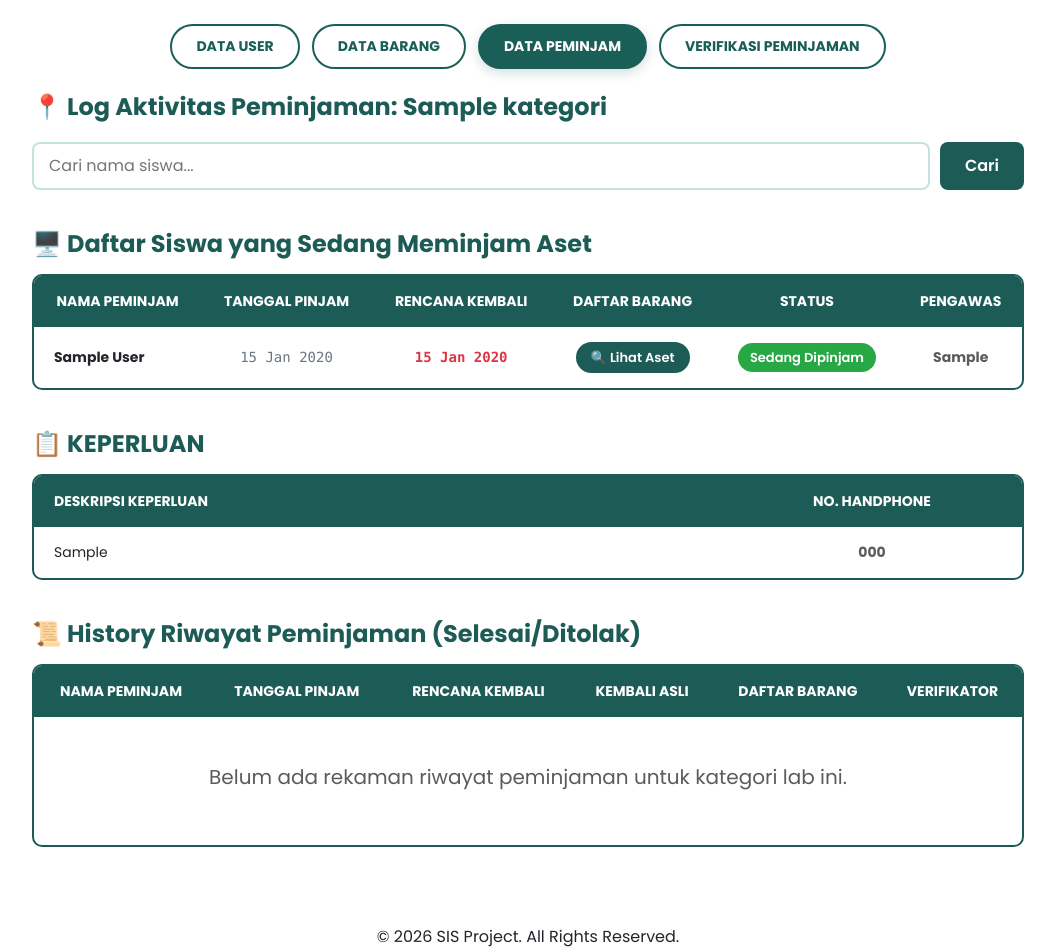
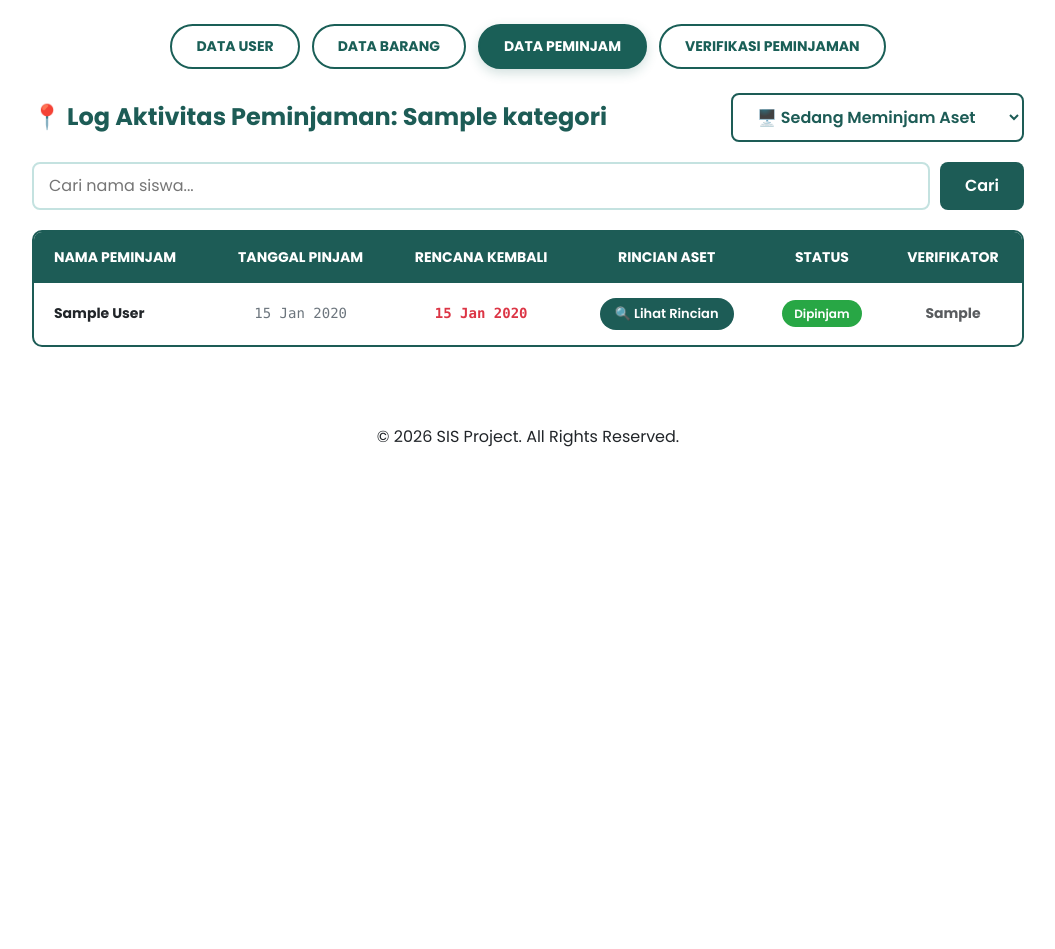
Before and after one commit to Ryan-1205/SIS, a PHP site: page /SIS/admin_peminjam.php in a window 1280 px wide. Shown: the part 66-1015 px from the top of the page, without its empty margins (112-1167 px from the left). After the commit the page ends 513 px from the top, so only its background shows below. Run offline with PHP 8.4, Linux system fonts and the light colour scheme; the visitor is signed in with stand-in values (Sample User, id 1); tables that the repository leaves empty or names only in its code hold one stand-in row (values such as "Sample post"); some libraries are stand-ins or nearby versions.

Commit message:
update admin

```diff
--- a/admin_peminjam.php
+++ b/admin_peminjam.php
@@ -17,6 +17,9 @@ $data_lab = mysqli_fetch_array($query_nama_lab);
 $nama_lab_tampil = $data_lab ? $data_lab['nama_kategori'] : "Laboratorium";
 
 $search = isset($_GET['search']) ? $_GET['search'] : '';
+
+// PROSES FILTER UTAMA: Menentukan mode view ('aktif' untuk sedang meminjam, 'history' untuk riwayat)
+$view_mode = isset($_GET['view']) && $_GET['view'] === 'history' ? 'history' : 'aktif';
 ?>
 <!DOCTYPE html>
 <html lang="en">
@@ -27,7 +30,6 @@ $search = isset($_GET['search']) ? $_GET['search'] : '';
     <link href="https://fonts.googleapis.com/css2?family=Poppins:wght@300;400;600;700&display=swap" rel="stylesheet">
     <link rel="stylesheet" href="assets/css/style.css?v=2.7">
     <style>
-        /* REVISI: Mengaktifkan standar wrapper & table SIS warna tosca secara konsisten */
         .admin-table-wrapper {
             max-width: 1000px;
             margin: 0 auto 30px auto;
@@ -59,7 +61,6 @@ $search = isset($_GET['search']) ? $_GET['search'] : '';
             border-bottom: none;
         }
 
-        /* REVISI: Tombol detail diselaraskan ke tema warna sistem SIS */
         .btn-detail-barang {
             background-color: var(--tosca-tua);
             color: white;
@@ -77,19 +78,9 @@ $search = isset($_GET['search']) ? $_GET['search'] : '';
             color: white;
         }
 
-        /* Komponen Badge Status */
-        .badge-approved { background-color: #28a745; color: white; padding: 5px 12px; border-radius: 15px; font-size: 13px; font-weight: 600; }
-        .badge-returned { background-color: #0288d1; color: white; padding: 5px 12px; border-radius: 15px; font-size: 13px; font-weight: 600; }
-        .badge-rejected { background-color: #dc3545; color: white; padding: 5px 12px; border-radius: 15px; font-size: 13px; font-weight: 600; }
+        .badge-approved { background-color: #28a745; color: white; padding: 5px 12px; border-radius: 15px; font-size: 12px; font-weight: 600; }
+        .badge-returned { background-color: #0288d1; color: white; padding: 5px 12px; border-radius: 15px; font-size: 12px; font-weight: 600; }
 
-        .section-title-admin {
-            color: var(--tosca-tua);
-            font-weight: 700;
-            max-width: 1000px;
-            margin: 40px auto 15px auto;
-        }
-
-        /* REVISI: Merapikan bar form pencarian agar sejajar */
         .admin-search-container {
             max-width: 1000px;
             margin: 20px auto;
@@ -116,6 +107,16 @@ $search = isset($_GET['search']) ? $_GET['search'] : '';
             border-radius: 8px;
             font-weight: 600;
         }
+        .filter-select {
+            padding: 10px 20px;
+            border: 2px solid var(--tosca-tua);
+            border-radius: 8px;
+            color: var(--tosca-tua);
+            font-weight: 600;
+            outline: none;
+            cursor: pointer;
+            background: white;
+        }
     </style>
 </head>
 <body>
@@ -125,170 +126,108 @@ $search = isset($_GET['search']) ? $_GET['search'] : '';
     <div class="safe-container px-3 pb-5 mt-4">
         <?php include 'sub_header_admin.php'; ?>
 
-        <div class="mx-auto mt-4 mb-2" style="max-width: 1000px;">
+        <div class="mx-auto mt-4 mb-2 d-flex justify-content-between align-items-center" style="max-width: 1000px;">
             <h4 class="fw-bold m-0" style="color: var(--tosca-tua);">📍 Log Aktivitas Peminjaman: <?= htmlspecialchars($nama_lab_tampil); ?></h4>
+
+            <select class="filter-select" onchange="location = this.value;">
+                <option value="admin_peminjam.php?view=aktif<?= !empty($search) ? '&search='.urlencode($search) : '' ?>" <?= $view_mode == 'aktif' ? 'selected' : '' ?>>🖥️ Sedang Meminjam Aset</option>
+                <option value="admin_peminjam.php?view=history<?= !empty($search) ? '&search='.urlencode($search) : '' ?>" <?= $view_mode == 'history' ? 'selected' : '' ?>>📜 Riwayat Selesai & Ditolak</option>
+            </select>
         </div>
 
         <div class="admin-search-container">
             <form action="" method="GET" class="admin-search-form">
+                <input type="hidden" name="view" value="<?= $view_mode; ?>">
                 <input type="text" name="search" placeholder="Cari nama siswa..." value="<?= htmlspecialchars($search) ?>">
                 <button type="submit">Cari</button>
             </form>
         </div>
 
-        <h4 class="section-title-admin">🖥️ Daftar Siswa yang Sedang Meminjam Aset</h4>
         <div class="admin-table-wrapper">
             <table class="admin-table">
                 <thead>
                     <tr>
-                        <th>NAMA PEMINJAM</th>
+                        <th class="text-start" style="padding-left: 20px;">NAMA PEMINJAM</th>
                         <th>TANGGAL PINJAM</th>
-                        <th>RENCANA KEMBALI</th>
-                        <th>DAFTAR BARANG</th>
+                        <th><?= $view_mode == 'aktif' ? 'RENCANA KEMBALI' : 'TGL KEMBALI ASLI' ?></th>
+                        <th>RINCIAN ASET</th>
                         <th>STATUS</th>
-                        <th>PENGAWAS</th>
+                        <th>VERIFIKATOR</th>
                     </tr>
                 </thead>
                 <tbody>
                     <?php
-                    $query_aktif = "SELECT peminjaman.tgl_pinjam, peminjaman.tgl_kembali_rencana, peminjaman.diverifikasi_oleh, users.nama_lengkap,
-                                           GROUP_CONCAT(CONCAT(barang.nama_barang, '::', peminjaman.status_pengajuan) SEPARATOR '||') as list_barang_status
-                                    FROM peminjaman
-                                    JOIN users ON peminjaman.id_user = users.id_user
-                                    JOIN barang ON peminjaman.id_barang = barang.id_barang
-                                    WHERE peminjaman.status_pengajuan = 'disetujui' AND barang.id_kategori = '$id_kategori_admin'";
+                    if ($view_mode == 'aktif') {
+                        // SQL 1: Untuk data yang aktif sedang meminjam (disetujui / pending_kembali)
+                        $query_sql = "SELECT peminjaman.tgl_pinjam, peminjaman.tgl_kembali_rencana, peminjaman.diverifikasi_oleh, users.nama_lengkap,
+                                             GROUP_CONCAT(CONCAT(barang.nama_barang, '::', peminjaman.status_pengajuan) SEPARATOR '||') as list_barang_status,
+                                             GROUP_CONCAT(IFNULL(peminjaman.no_hp, '-') SEPARATOR '||') as list_no_hp,
+                                             GROUP_CONCAT(IFNULL(peminjaman.keperluan, '-') SEPARATOR '||') as list_keperluan
+                                      FROM peminjaman
+                                      JOIN users ON peminjaman.id_user = users.id_user
+                                      JOIN barang ON peminjaman.id_barang = barang.id_barang
+                                      WHERE peminjaman.status_pengajuan IN ('disetujui', 'pending_kembali') AND barang.id_kategori = '$id_kategori_admin'";
+                    } else {
+                        // SQL 2: Untuk data histori (kembali / ditolak)
+                        $query_sql = "SELECT peminjaman.tgl_pinjam, peminjaman.tgl_kembali_asli, peminjaman.diverifikasi_oleh, users.nama_lengkap,
+                                             GROUP_CONCAT(CONCAT(barang.nama_barang, '::', peminjaman.status_pengajuan) SEPARATOR '||') as list_barang_status,
+                                             GROUP_CONCAT(IFNULL(peminjaman.no_hp, '-') SEPARATOR '||') as list_no_hp,
+                                             GROUP_CONCAT(IFNULL(peminjaman.keperluan, '-') SEPARATOR '||') as list_keperluan
+                                      FROM peminjaman
+                                      JOIN users ON peminjaman.id_user = users.id_user
+                                      JOIN barang ON peminjaman.id_barang = barang.id_barang
+                                      WHERE peminjaman.status_pengajuan IN ('kembali', 'ditolak') AND barang.id_kategori = '$id_kategori_admin'";
+                    }
 
                     if ($search != '') {
                         $search_escaped = mysqli_real_escape_string($conn, $search);
-                        $query_aktif .= " AND users.nama_lengkap LIKE '%$search_escaped%'";
+                        $query_sql .= " AND users.nama_lengkap LIKE '%$search_escaped%'";
                     }
 
-                    $query_aktif .= " GROUP BY peminjaman.id_user, peminjaman.tgl_pinjam, peminjaman.tgl_kembali_rencana, peminjaman.diverifikasi_oleh ORDER BY peminjaman.tgl_pinjam DESC";
-                    $sql_aktif = mysqli_query($conn, $query_aktif);
+                    if ($view_mode == 'aktif') {
+                        $query_sql .= " GROUP BY peminjaman.id_user, peminjaman.tgl_pinjam, peminjaman.tgl_kembali_rencana, peminjaman.diverifikasi_oleh ORDER BY peminjaman.tgl_pinjam DESC";
+                    } else {
+                        $query_sql .= " GROUP BY peminjaman.id_user, peminjaman.tgl_pinjam, peminjaman.tgl_kembali_asli, peminjaman.diverifikasi_oleh ORDER BY peminjaman.tgl_kembali_asli DESC";
+                    }
 
-                    if (mysqli_num_rows($sql_aktif) > 0) {
-                        while($row = mysqli_fetch_assoc($sql_aktif)) {
+                    $sql_execute = mysqli_query($conn, $query_sql);
+
+                    if (mysqli_num_rows($sql_execute) > 0) {
+                        while($row = mysqli_fetch_assoc($sql_execute)) {
+                            $arr_no_hp = explode('||', $row['list_no_hp']);
+                            $arr_keperluan = explode('||', $row['list_keperluan']);
+                            $no_hp_tampil = (!empty($arr_no_hp[0]) && $arr_no_hp[0] !== '-') ? $arr_no_hp[0] : 'Tidak Diisi';
+                            $keperluan_tampil = (!empty($arr_keperluan[0]) && $arr_keperluan[0] !== '-') ? $arr_keperluan[0] : 'Tidak ada deskripsi';
+
+                            // Konfigurasi kolom tanggal penutup kanan dinamis
+                            if ($view_mode == 'aktif') {
+                                $tanggal_ujung = date('d M Y', strtotime($row['tgl_kembali_rencana']));
+                                $status_badge = '<span class="badge-approved">Dipinjam</span>';
+                            } else {
+                                $tanggal_ujung = (!empty($row['tgl_kembali_asli']) && $row['tgl_kembali_asli'] != '0000-00-00') ? date('d M Y', strtotime($row['tgl_kembali_asli'])) : '-';
+                                $status_badge = '<span class="badge-returned">Selesai</span>';
+                            }
                     ?>
                     <tr>
                         <td class="fw-bold text-dark text-start" style="padding-left: 20px;"><?= htmlspecialchars($row['nama_lengkap']) ?></td>
                         <td class="font-monospace text-secondary"><?= date('d M Y', strtotime($row['tgl_pinjam'])) ?></td>
-                        <td class="font-monospace text-danger fw-bold"><?= date('d M Y', strtotime($row['tgl_kembali_rencana'])) ?></td>
+                        <td class="font-monospace fw-bold <?= $view_mode == 'aktif' ? 'text-danger' : 'text-success' ?>"><?= $tanggal_ujung ?></td>
                         <td>
                             <button type="button" class="btn-detail-barang tombol-detail"
                                     data-peminjam="<?= htmlspecialchars($row['nama_lengkap']) ?>"
+                                    data-no-hp="<?= htmlspecialchars($no_hp_tampil) ?>"
+                                    data-keperluan="<?= htmlspecialchars($keperluan_tampil) ?>"
                                     data-items="<?= htmlspecialchars($row['list_barang_status']) ?>">
-                                🔍 Lihat Aset
+                                🔍 Lihat Rincian
                             </button>
                         </td>
-                        <td><span class="badge-approved">Sedang Dipinjam</span></td>
+                        <td><?= $status_badge ?></td>
                         <td class="text-muted fw-bold"><?= !empty($row['diverifikasi_oleh']) ? htmlspecialchars($row['diverifikasi_oleh']) : 'Admin'; ?></td>
                     </tr>
                     <?php
                         }
                     } else {
-                        echo "<tr><td colspan='6' class='py-5 text-center text-muted'><h5>Saat ini tidak ada aset dari lab ini yang sedang dipinjam siswa.</h5></td></tr>";
-                    }
-                    ?>
-                </tbody>
-            </table>
-        </div>
-
-        <h4 class="section-title-admin">📋 KEPERLUAN</h4>
-        <div class="admin-table-wrapper">
-            <table class="admin-table">
-                <thead>
-                    <tr>
-                        <th class="text-start" style="padding-left: 20px;">DESKRIPSI KEPERLUAN</th>
-                        <th width="300">NO. HANDPHONE</th>
-                    </tr>
-                </thead>
-                <tbody>
-                    <?php
-                    // Query mengambil deskripsi keperluan & nomor hp dari peminjaman aktif yang disesuaikan dengan lab terkait
-                    $query_keperluan = "SELECT peminjaman.keperluan, peminjaman.no_hp FROM peminjaman
-                                        JOIN barang ON peminjaman.id_barang = barang.id_barang
-                                        JOIN users ON peminjaman.id_user = users.id_user
-                                        WHERE peminjaman.status_pengajuan = 'disetujui' AND barang.id_kategori = '$id_kategori_admin'";
-
-                    // Integrasi fitur pencarian agar sinkron saat admin mencari nama siswa
-                    if ($search != '') {
-                        $query_keperluan .= " AND users.nama_lengkap LIKE '%" . mysqli_real_escape_string($conn, $search) . "%'";
-                    }
-
-                    $query_keperluan .= " ORDER BY peminjaman.id_pinjam DESC";
-                    $sql_keperluan = mysqli_query($conn, $query_keperluan);
-
-                    if (mysqli_num_rows($sql_keperluan) > 0) {
-                        while ($row_k = mysqli_fetch_assoc($sql_keperluan)) {
-                    ?>
-                    <tr>
-                        <td class="text-start text-dark" style="padding-left: 20px;">
-                            <?= htmlspecialchars($row_k['keperluan'] ? $row_k['keperluan'] : 'Tidak ada deskripsi keperluan'); ?>
-                        </td>
-                        <td class="fw-bold text-muted">
-                            <?= htmlspecialchars($row_k['no_hp'] ? $row_k['no_hp'] : '-'); ?>
-                        </td>
-                    </tr>
-                    <?php
-                        }
-                    } else {
-                        echo "<tr><td colspan='2' class='py-4 text-center text-muted'>Tidak ada data keperluan aktif saat ini.</td></tr>";
-                    }
-                    ?>
-                </tbody>
-            </table>
-        </div>
-        <h4 class="section-title-admin">📜 History Riwayat Peminjaman (Selesai/Ditolak)</h4>
-        <div class="admin-table-wrapper">
-            <table class="admin-table">
-                <thead>
-                    <tr>
-                        <th>NAMA PEMINJAM</th>
-                        <th>TANGGAL PINJAM</th>
-                        <th>RENCANA KEMBALI</th>
-                        <th>KEMBALI ASLI</th>
-                        <th>DAFTAR BARANG</th>
-                        <th>VERIFIKATOR</th>
-                    </tr>
-                </thead>
-                <tbody>
-                    <?php
-                    $query_history = "SELECT peminjaman.tgl_pinjam, peminjaman.tgl_kembali_rencana, peminjaman.tgl_kembali_asli, peminjaman.diverifikasi_oleh, users.nama_lengkap,
-                                             GROUP_CONCAT(CONCAT(barang.nama_barang, '::', peminjaman.status_pengajuan) SEPARATOR '||') as list_barang_status
-                                      FROM peminjaman
-                                      JOIN users ON peminjaman.id_user = users.id_user
-                                      JOIN barang ON peminjaman.id_barang = barang.id_barang
-                                      WHERE peminjaman.status_pengajuan IN ('kembali', 'ditolak') AND barang.id_kategori = '$id_kategori_admin'";
-
-                    if ($search != '') {
-                        $query_history .= " AND users.nama_lengkap LIKE '%" . mysqli_real_escape_string($conn, $search) . "%'";
-                    }
-
-                    $query_history .= " GROUP BY peminjaman.id_user, peminjaman.tgl_pinjam, peminjaman.tgl_kembali_rencana, peminjaman.tgl_kembali_asli, peminjaman.diverifikasi_oleh ORDER BY peminjaman.tgl_pinjam DESC";
-                    $sql_history = mysqli_query($conn, $query_history);
-
-                    if (mysqli_num_rows($sql_history) > 0) {
-                        while($row_h = mysqli_fetch_assoc($sql_history)) {
-                            $tgl_kembali_asli = (!empty($row_h['tgl_kembali_asli']) && $row_h['tgl_kembali_asli'] != '0000-00-00') ? date('d M Y', strtotime($row_h['tgl_kembali_asli'])) : '-';
-                    ?>
-                    <tr>
-                        <td class="fw-bold text-dark text-start" style="padding-left: 20px;"><?= htmlspecialchars($row_h['nama_lengkap']) ?></td>
-                        <td class="font-monospace text-secondary"><?= date('d M Y', strtotime($row_h['tgl_pinjam'])) ?></td>
-                        <td class="font-monospace text-muted"><?= date('d M Y', strtotime($row_h['tgl_kembali_rencana'])) ?></td>
-                        <td class="font-monospace text-success fw-bold"><?= $tgl_kembali_asli ?></td>
-                        <td>
-                            <button type="button" class="btn-detail-barang tombol-detail"
-                                    data-peminjam="<?= htmlspecialchars($row_h['nama_lengkap']) ?>"
-                                    data-items="<?= htmlspecialchars($row_h['list_barang_status']) ?>">
-                                🔍 Lihat Barang
-                            </button>
-                        </td>
-                        <td class="fw-bold text-success"><?= !empty($row_h['diverifikasi_oleh']) ? htmlspecialchars($row_h['diverifikasi_oleh']) : 'Admin'; ?></td>
-                    </tr>
-                    <?php
-                        }
-                    } else {
-                        echo "<tr><td colspan='6' class='py-5 text-center text-muted'><h5>Belum ada rekaman riwayat peminjaman untuk kategori lab ini.</h5></td></tr>";
+                        echo "<tr><td colspan='6' class='py-5 text-center text-muted'><h5>Tidak ada rekaman data peminjaman pada filter ini.</h5></td></tr>";
                     }
                     ?>
                 </tbody>
@@ -300,12 +239,19 @@ $search = isset($_GET['search']) ? $_GET['search'] : '';
         <div class="modal-dialog modal-dialog-centered modal-md">
             <div class="modal-content" style="border: 2px solid var(--tosca-tua); border-radius: 20px;">
                 <div class="modal-header text-white" style="background-color: var(--tosca-tua); border-top-left-radius: 17px; border-top-right-radius: 17px;">
-                    <h5 class="modal-title fw-bold">📋 Rincian Status Barang per Item</h5>
+                    <h5 class="modal-title fw-bold">📋 Dokumen Log Peminjaman</h5>
                     <button type="button" class="btn-close btn-close-white" data-bs-dismiss="modal" aria-label="Close"></button>
                 </div>
                 <div class="modal-body p-4">
-                    <p class="text-muted fs-6">Siswa: <strong id="detail_nama_peminjam" class="text-dark"></strong></p>
+                    <p class="text-muted fs-6 mb-1">Siswa: <strong id="detail_nama_peminjam" class="text-dark"></strong></p>
+                    <p class="text-muted fs-6 mb-3">Kontak: <strong id="detail_no_hp" class="text-success"></strong></p>
+
+                    <div class="p-2 mb-3 rounded-2 small text-dark border bg-light">
+                        <strong>Deskripsi Keperluan:</strong>
+                        <p class="m-0 text-muted" id="detail_keperluan"></p>
+                    </div>
                     <hr>
+                    <strong class="d-block mb-2 small text-secondary">Daftar Item & Status Validasi:</strong>
                     <ul id="container_list_barang" class="list-group list-group-flush fw-bold"></ul>
                 </div>
             </div>
@@ -320,9 +266,13 @@ $search = isset($_GET['search']) ? $_GET['search'] : '';
         tombolDetail.forEach(btn => {
             btn.addEventListener('click', function() {
                 const nama = this.getAttribute('data-peminjam');
+                const noHp = this.getAttribute('data-no-hp');
+                const keperluan = this.getAttribute('data-keperluan');
                 const rawItemsData = this.getAttribute('data-items');
 
                 document.getElementById('detail_nama_peminjam').innerText = nama;
+                document.getElementById('detail_no_hp').innerText = noHp;
+                document.getElementById('detail_keperluan').innerText = keperluan;
 
                 const container = document.getElementById('container_list_barang');
                 container.innerHTML = '';
@@ -337,17 +287,19 @@ $search = isset($_GET['search']) ? $_GET['search'] : '';
                     let badgeHTML = '';
                     if (statusBarang === 'disetujui') {
                         badgeHTML = `<span class="badge bg-success text-white px-2 py-1 rounded-pill" style="font-size:11px;">Dipinjam</span>`;
+                    } else if (statusBarang === 'pending_kembali') {
+                        badgeHTML = `<span class="badge bg-warning text-dark px-2 py-1 rounded-pill" style="font-size:11px;">Proses Kembali</span>`;
                     } else if (statusBarang === 'kembali') {
                         badgeHTML = `<span class="badge bg-primary text-white px-2 py-1 rounded-pill" style="font-size:11px;">Selesai</span>`;
                     } else if (statusBarang === 'ditolak') {
                         badgeHTML = `<span class="badge bg-danger text-white px-2 py-1 rounded-pill" style="font-size:11px;">Ditolak</span>`;
                     } else {
-                        badgeHTML = `<span class="badge bg-warning text-dark px-2 py-1 rounded-pill" style="font-size:11px;">Pending</span>`;
+                        badgeHTML = `<span class="badge bg-secondary text-white px-2 py-1 rounded-pill" style="font-size:11px;">Pending</span>`;
                     }
 
                     container.innerHTML += `
                         <li class="list-group-item d-flex align-items-center justify-content-between border-bottom py-2 px-1">
-                            <span class="text-secondary">📦 ${namaBarang}</span>
+                            <span class="text-secondary" style="font-size:13px;">📦 ${namaBarang}</span>
                             ${badgeHTML}
                         </li>`;
                 });
--- a/index.php
+++ b/index.php
@@ -48,7 +48,7 @@ session_start();
                 <div class="col-md-3">
                     <a href="list_barang.php?kat=3" class="card-category">
                         <div class="white-box">
-                            <img src="assets/img/logomm.png" alt="Multimedia">
+                            <img src="assets/img/logodkv.png" alt="DKV">
                         </div>
                         <div class="category-name">
                             Aset <strong>Lab DKV 2</strong>
```
Also changed, not shown: admin_verifikasi.php (+24 -37 lines), form_final_pinjam.php (+55 -12 lines), list_pinjam.php (+21 -8 lines), assets/img/bukti_pinjam_11_1780748688.jpg (added), assets/img/bukti_pinjam_21_1780743146.jpg (added), assets/img/bukti_pinjam_21_1780743203.jpg (added), assets/img/user_master_1780748654_11.jpeg (added).
